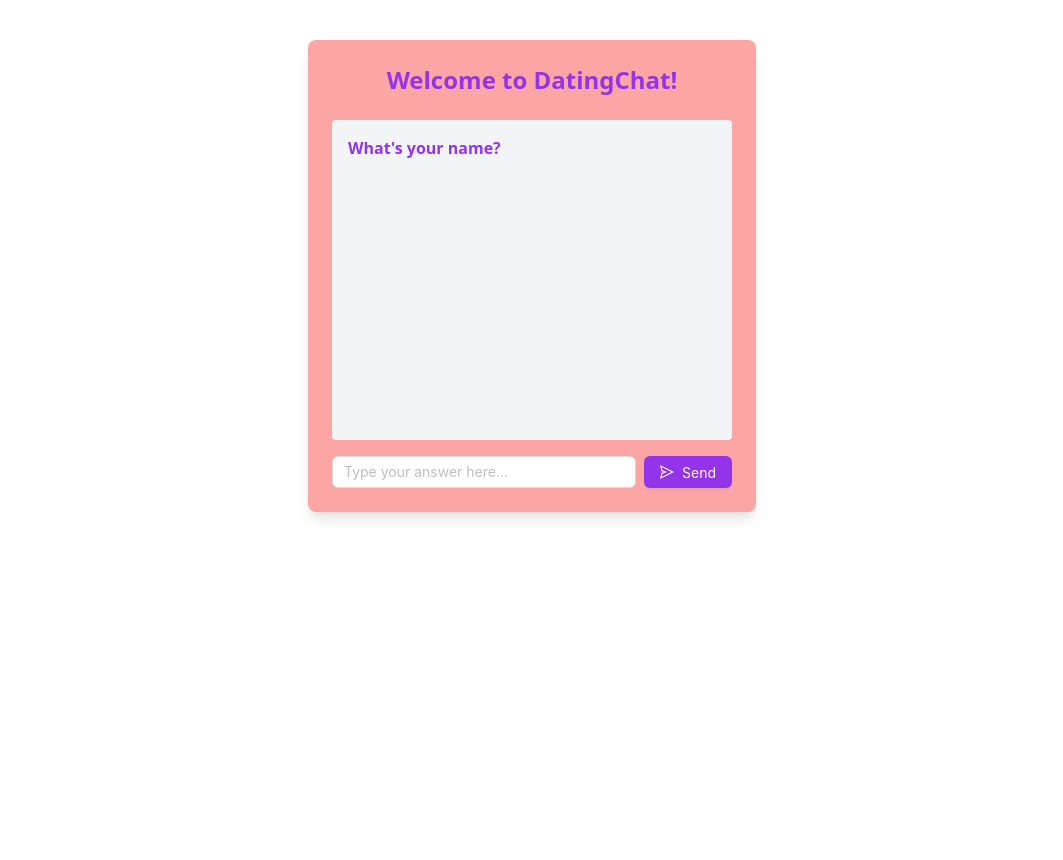
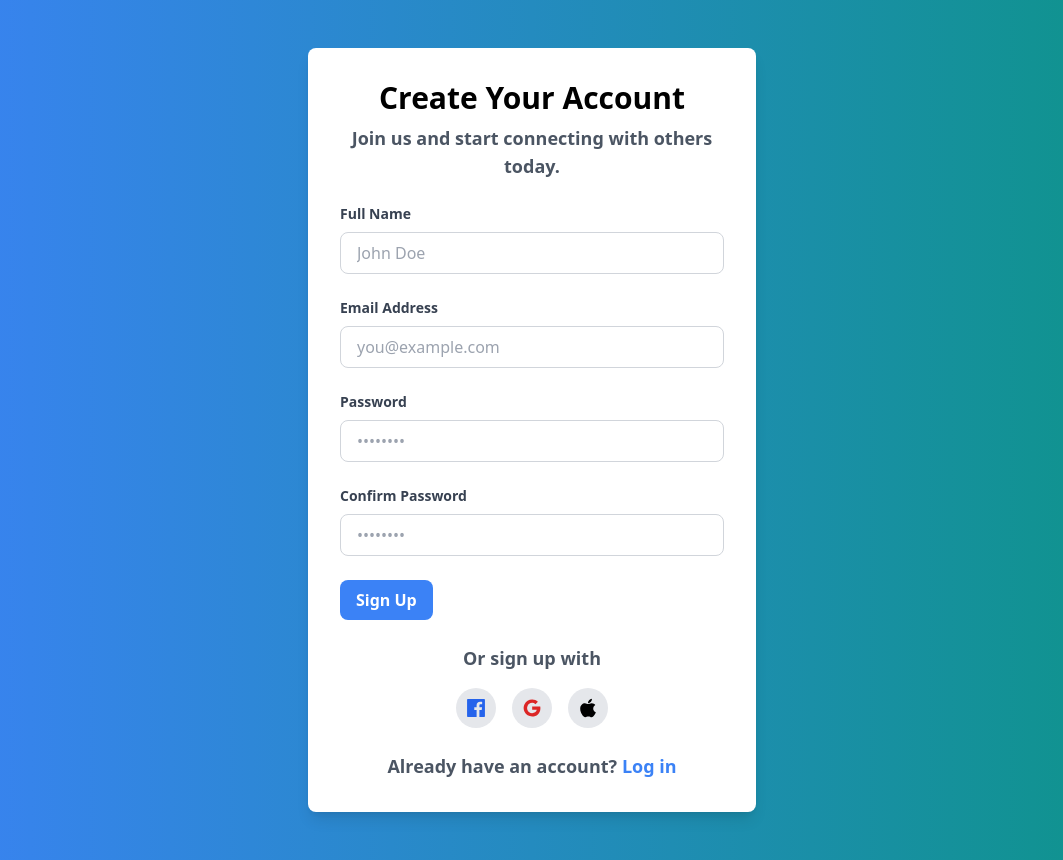
Before and after one commit to Ochiengsteven/rent-a-date, a React (Vite) app: page /signup in a window 1280 px wide. Shown: the whole page, without its empty margins (108-1171 px from the left). Built offline with nearby package versions, Linux system fonts and the light colour scheme.

Commit message:
refactor the ui

```diff
--- a/src/components/registration.jsx
+++ b/src/components/registration.jsx
@@ -1,5 +1,6 @@
 import React from 'react';
 import { FacebookFilled, GoogleOutlined, AppleFilled } from '@ant-design/icons';
+import { Link } from "react-router-dom";
 
 const RegistrationPage = () => {
   return (
@@ -68,12 +69,14 @@ const RegistrationPage = () => {
           </div>
 
           <div className="flex items-center justify-between">
+            <Link to="/onboard">
               <button
                 type="submit"
                 className="bg-blue-500 text-white px-4 py-2 rounded-lg font-semibold hover:bg-blue-600 focus:outline-none focus:ring-2 focus:ring-blue-500"
               >
                 Sign Up
               </button>
+            </Link>
           </div>
         </form>
 
--- a/src/main.jsx
+++ b/src/main.jsx
@@ -5,6 +5,7 @@ import { Provider } from "react-redux";
 import store from "./redux/store.js";
 import SignupChatbot from "./components/SignupChatbot.jsx";
 import LoginPage from "./components/login.jsx";
+import RegistrationPage from "./components/registration.jsx";
 import App from "./App.jsx";
 import "./index.css";
 
@@ -14,7 +15,8 @@ createRoot(document.getElementById("root")).render(
       <Router>
         <Routes>
           <Route path="/" element={<App />} />
-          <Route path="/signup" element={<SignupChatbot />} />
+          <Route path="/signup" element={<RegistrationPage />} />
+          <Route path="/onboard" element={<SignupChatbot />} />
           <Route path="/login" element={<LoginPage />} />
         </Routes>
       </Router>
--- a/src/pages/Hero.jsx
+++ b/src/pages/Hero.jsx
@@ -6,7 +6,7 @@ const Hero = () => {
     <div>
       <Nav />
       <div className="px-8 w-screen">
-        <div className="bg-[#F1FBFE] relative md:h-[50vh] rounded-[30px] px-16 pt-4 overflow-hidden">
+        <div className="bg-[#F1FBFE] relative md:h-[100vh] rounded-[30px] px-16 pt-4 overflow-hidden">
           <div className="relative z-10 mt-14">
             <h1 className="text-6xl font-extrabold mb-5">
               Connect and interact
```
Lines whose indentation alone changed are shown as unchanged.
